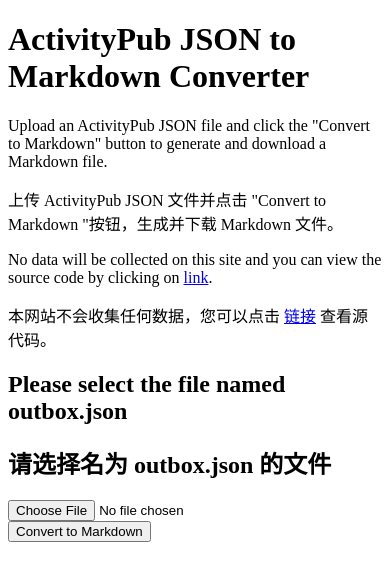
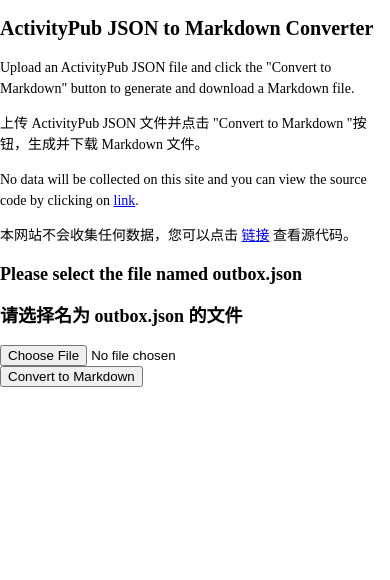
Before and after one commit to py233/ActivityPub2md, a plain HTML site: page index.html in a window 390 px wide. Drawn offline with nearby package versions, Linux system fonts and the light colour scheme.

Commit message:
Update index.html

```diff
--- a/index.html
+++ b/index.html
@@ -2,7 +2,46 @@
 <html>
 <head>
     <title>ActivityPub JSON to Markdown Converter</title>
+    <meta name="viewport" content="width=device-width, initial-scale=1">
     <script src="https://cdnjs.cloudflare.com/ajax/libs/jquery/3.3.1/jquery.min.js"></script>
+    <style>
+        body {
+            font-size: 16px;
+            line-height: 1.5;
+            margin: 0;
+            padding: 0;
+        }
+
+        h1 {
+            font-size: 24px;
+        }
+
+        h2 {
+            font-size: 20px;
+        }
+
+        p {
+            font-size: 16px;
+        }
+
+        @media screen and (max-width: 768px) {
+            body {
+                font-size: 14px;
+            }
+
+            h1 {
+                font-size: 20px;
+            }
+
+            h2 {
+                font-size: 18px;
+            }
+
+            p {
+                font-size: 14px;
+            }
+        }
+    </style>
 </head>
 <body>
     <h1>ActivityPub JSON to Markdown Converter</h1>
@@ -10,7 +49,6 @@
     <p>上传 ActivityPub JSON 文件并点击 "Convert to Markdown "按钮，生成并下载 Markdown 文件。</p>
     <p>No data will be collected on this site and you can view the source code by clicking on   <a href="https://github.com/py233/ActivityPub2md">link</a>.</p>
     <p>本网站不会收集任何数据，您可以点击 <a href="https://github.com/py233/ActivityPub2md">链接</a> 查看源代码。</p>
-
 
     <h2>Please select the file named outbox.json</h2>
     <h2>请选择名为 outbox.json 的文件</h2>
```
